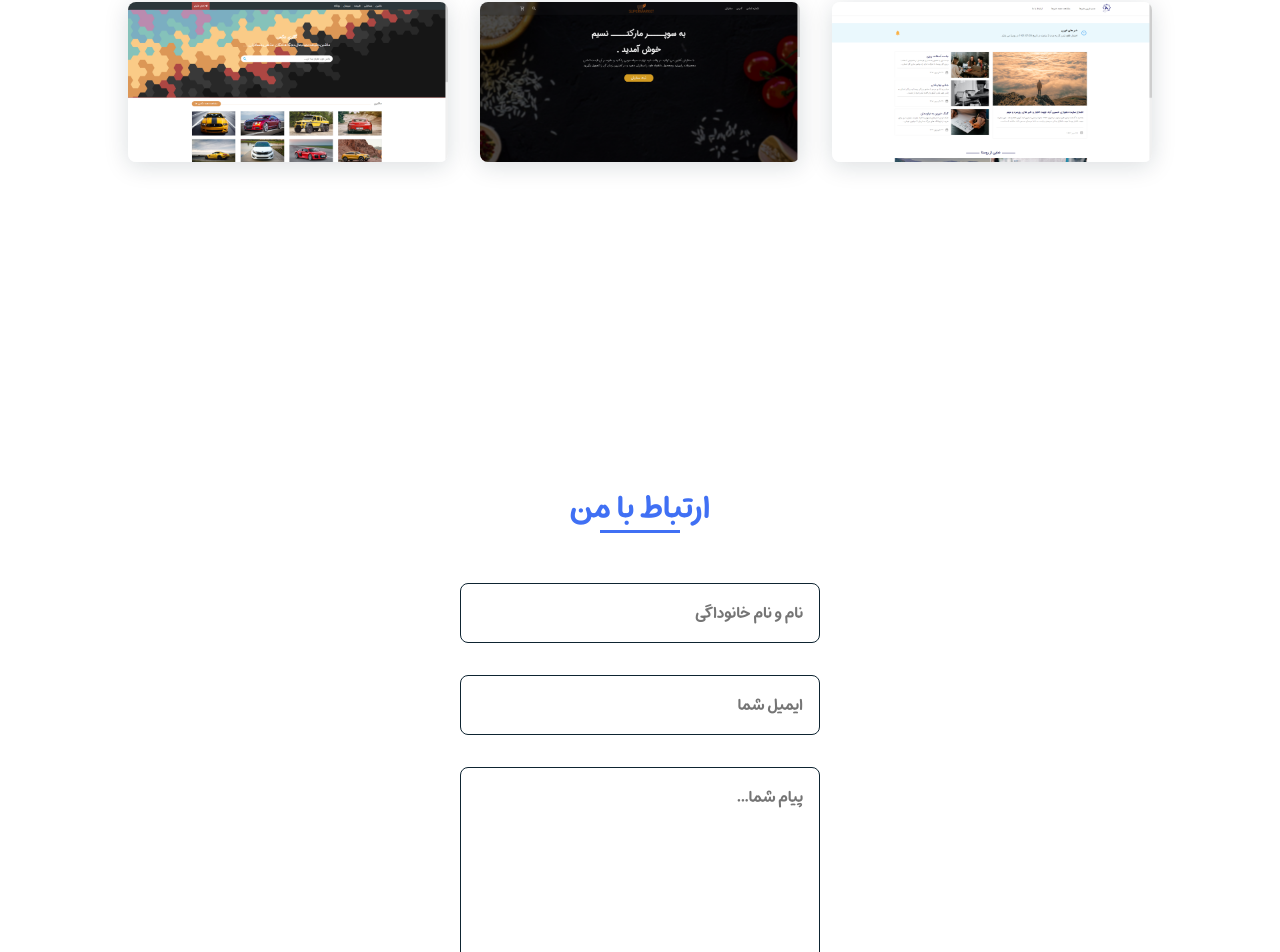
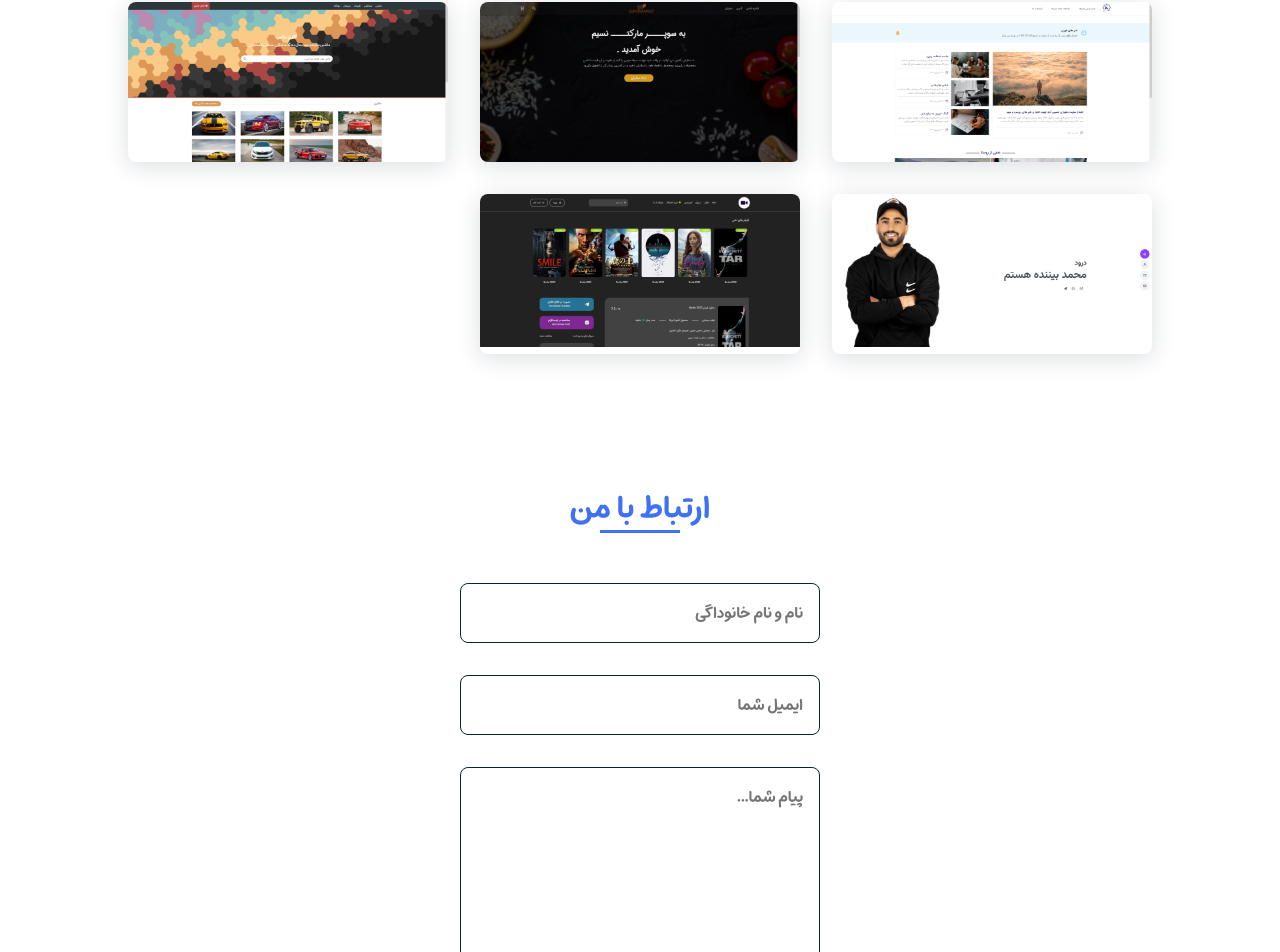
Before and after one commit to Mehr34shad/myCv-Reactjs, a Next.js app: page / in a window 1280 px wide. Shown: the part 2437-3389 px from the top of the page. Built offline with nearby package versions, Linux system fonts and the light colour scheme.

Commit message:
add work

```diff
--- a/pages/index.js
+++ b/pages/index.js
@@ -446,6 +446,37 @@ export default function Home() {
                   alt="work-3"
                 />{" "}
               </div>
+              <div
+                className="work__img"
+                data-aos="fade-down"
+                data-aos-delay="500"
+                data-aos-duration="2000"
+                data-aos-easing="ease-in-out"
+              >
+                {" "}
+                <Image
+                  width={400}
+                  height={400}
+                  src="/img/work/binandeh.png"
+                  alt="mohamadbinandeh"
+                  link="mohamadbinandeh.ir"
+                />{" "}
+              </div>
+              <div
+                className="work__img"
+                data-aos="fade-down"
+                data-aos-delay="500"
+                data-aos-duration="2000"
+                data-aos-easing="ease-in-out"
+              >
+                {" "}
+                <Image
+                  width={400}
+                  height={400}
+                  src="/img/work/movie.png"
+                  alt="movie"
+                />{" "}
+              </div>
             </div>
           </section>
           {/*===== CONTACT =====*/}
```
Also changed, not shown: public/img/work/binandeh.png (added), public/img/work/movie.png (added).
